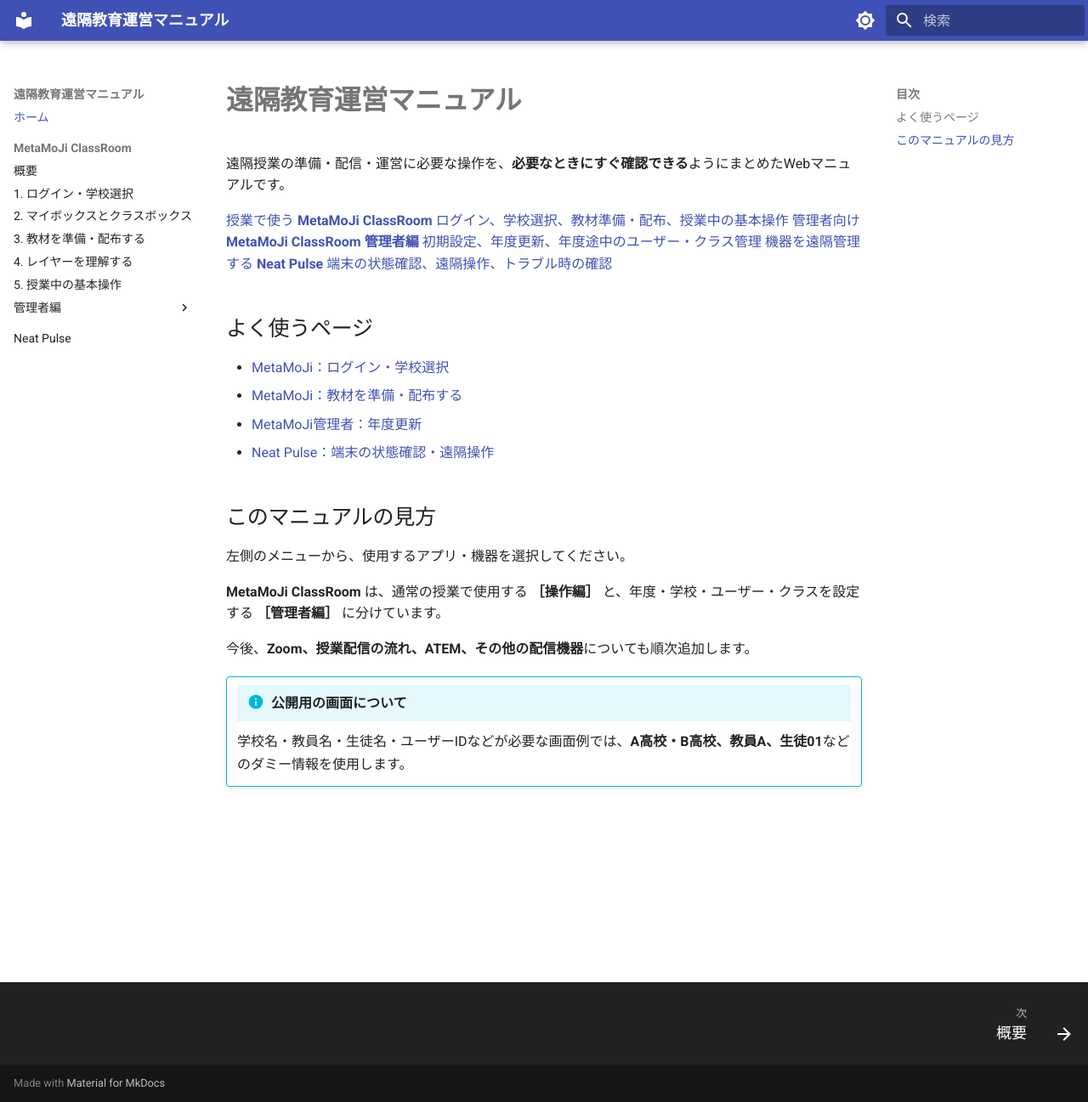
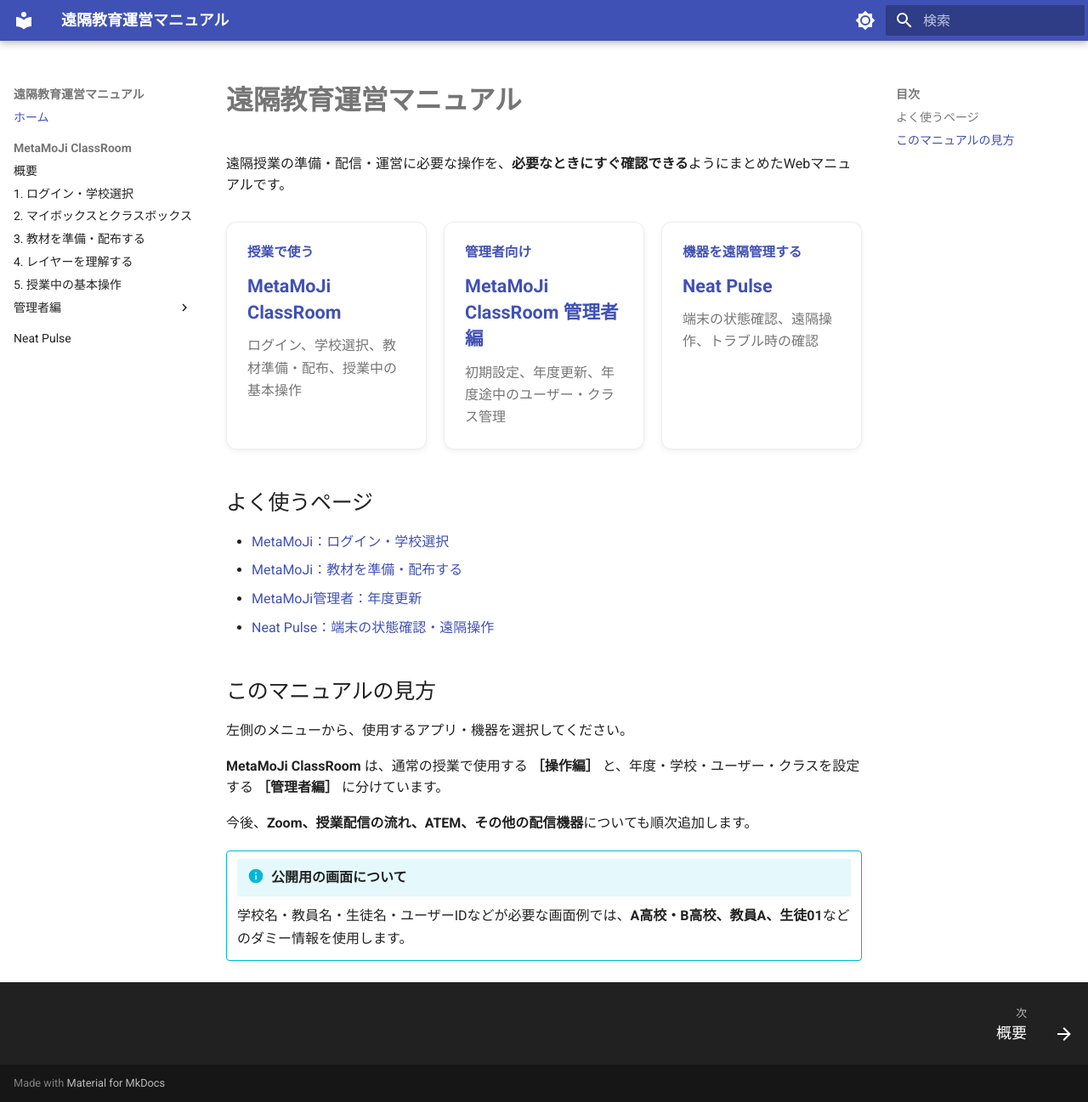
Before and after one commit to a-recs/remote-manual, an MkDocs documentation site: the page built from docs/index.md, in a window 1280 px wide and 1297 px high. Shown: the whole window at 85% size. Built offline with MkDocs 1.6.1 and Material for MkDocs 9.7.7, drawn with Linux system fonts in a browser that asks for light colours.

Commit message:
Add home navigation card styles

```diff
--- a/docs/stylesheets/extra.css
+++ b/docs/stylesheets/extra.css
@@ -5,6 +5,63 @@
 @media screen and (min-width: 76.25em) {
   .md-grid {
     max-width: 90rem;
+  }
+}
+
+/* ホーム：主要マニュアルへの入口 */
+.manual-home-grid {
+  display: grid;
+  grid-template-columns: repeat(3, minmax(0, 1fr));
+  gap: 1rem;
+  margin: 1.5rem 0 2rem;
+}
+
+.manual-home-card {
+  display: flex;
+  min-height: 10.5rem;
+  padding: 1.15rem 1.2rem;
+  box-sizing: border-box;
+  flex-direction: column;
+  gap: 0.55rem;
+  border: 0.05rem solid var(--md-default-fg-color--lightest);
+  border-radius: 0.6rem;
+  background: var(--md-default-bg-color);
+  color: var(--md-default-fg-color);
+  text-decoration: none;
+  box-shadow: 0 0.12rem 0.35rem rgba(0, 0, 0, 0.06);
+  transition: transform 0.15s ease, box-shadow 0.15s ease, border-color 0.15s ease;
+}
+
+.manual-home-card:hover {
+  transform: translateY(-0.12rem);
+  border-color: var(--md-accent-fg-color);
+  box-shadow: 0 0.28rem 0.7rem rgba(0, 0, 0, 0.10);
+}
+
+.manual-home-card strong {
+  font-size: 1.08rem;
+  line-height: 1.45;
+}
+
+.manual-home-card > span:last-child {
+  color: var(--md-default-fg-color--light);
+  line-height: 1.65;
+}
+
+.manual-home-card__eyebrow {
+  width: fit-content;
+  font-size: 0.78rem;
+  font-weight: 700;
+  color: var(--md-primary-fg-color);
+}
+
+@media screen and (max-width: 60em) {
+  .manual-home-grid {
+    grid-template-columns: 1fr;
+  }
+
+  .manual-home-card {
+    min-height: auto;
   }
 }
 
```
